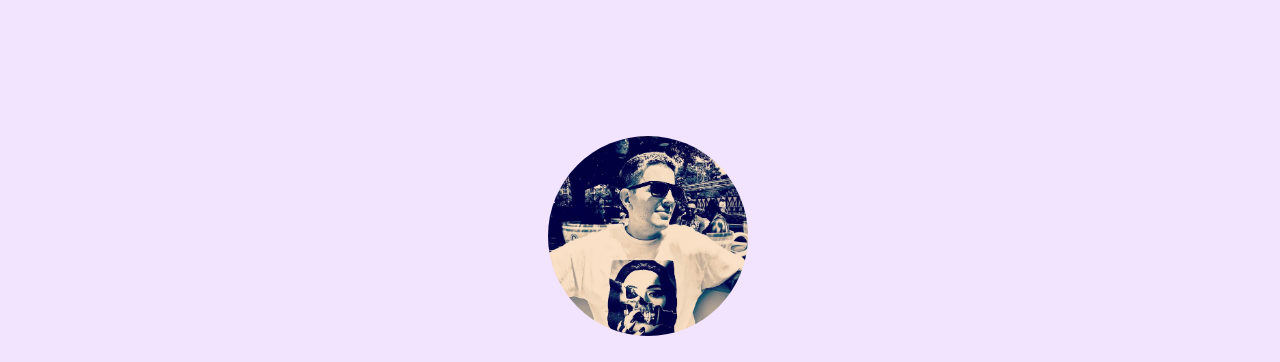
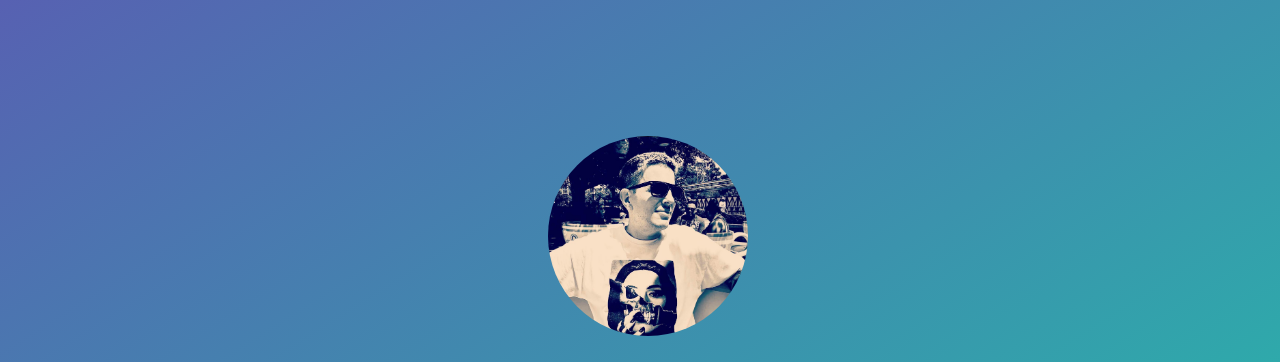
Before and after one commit to Ruxxpin/ruxxpin.github.io, a plain HTML site: page index.html in a window 1280 px wide. Shown: the top 362 px of the page. Drawn offline with Linux system fonts and the light colour scheme.

Commit message:
Update styles.css

```diff
--- a/styles.css
+++ b/styles.css
@@ -1,5 +1,5 @@
 body {
-    background-color: #f2e3ff;
+    background-image: linear-gradient(to bottom right, #5761B2, #1FC5A8);
     position: relative;
     width: 100%;
     height: 100%;
```
